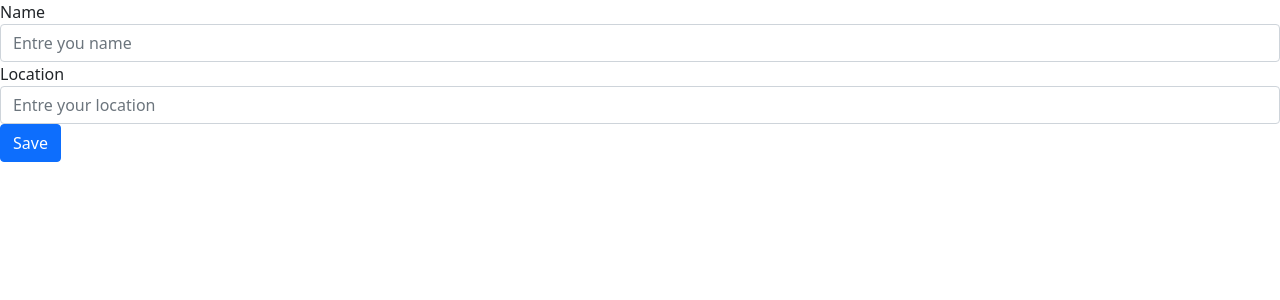
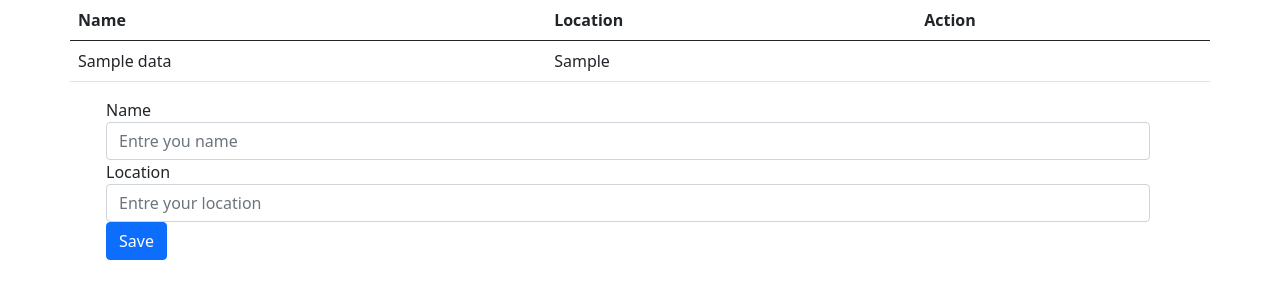
Before and after one commit to Emmanuel-Odero/php-crud-applicatio, a PHP site: page / in a window 1280 px wide. Shown: the top 300 px of the page. Run offline with PHP 8.4, Linux system fonts and the light colour scheme; tables that the repository leaves empty or names only in its code hold one stand-in row (values such as "Sample post").

Commit message:
created querry commands to fetch data from the database

```diff
--- a/index.php
+++ b/index.php
@@ -12,10 +12,40 @@
 </head>
 <body>
     <?php require_once 'process.php';?>
+    <div class="container">
     <?php
     $mysqli= new mysqli('localhost','root','','crud') or die(mysqli_error($mysqli));
+    $result = $mysqli->query("SELECT * FROM data") or die($mysqli->error);
+    //print_r($result);
+    //pre_r($result->fetch_assoc()); //fetching and printing data from the database
     ?>
-    <div class ="row justify-content-center">
+    <div class="row justisy-content-center">
+        <table class="table">
+            <thead>
+                <tr>
+                    <th>Name</th>
+                    <th>Location</th>
+                    <th colspan="2">Action</th>
+                </tr>
+            </thead>
+            <?php
+            while($row = $result->fetch_assoc()):?>
+            <tr>
+                <td><?php echo $row['name'] ?></td>
+                <td><?php echo $row['location'] ?></td>
+                <td></td>
+            </tr>
+            <?php endwhile; ?>
+        </table>
+    </div>
+    <?php
+    function pre_r($array){
+        echo'<pre>';
+        print_r($array);
+        echo'<pre>';
+    }
+    ?>
+    <div class ="container row justify-content-center">
         <form action="" method="post">
             <div class="form-group">
                 <label >Name</label>
@@ -30,6 +60,7 @@
             </div>
         </form>
     </div>
+    </div>
 <script src="https://cdnjs.cloudflare.com/ajax/libs/popper.js/2.9.2/umd/popper.min.js"></script>
 <script src="https://cdnjs.cloudflare.com/ajax/libs/twitter-bootstrap/5.1.0/js/bootstrap.min.js"></script>
 </body>
```
Lines whose indentation alone changed are shown as unchanged.
